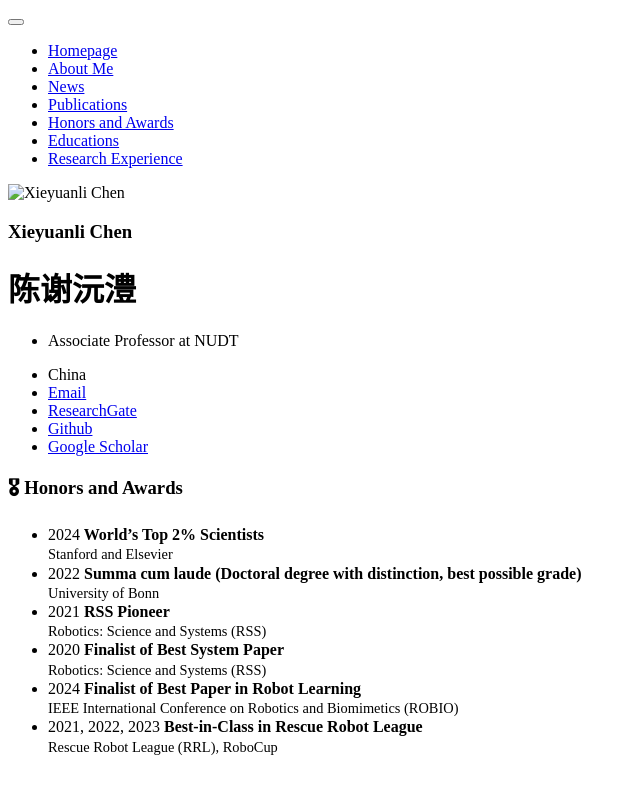
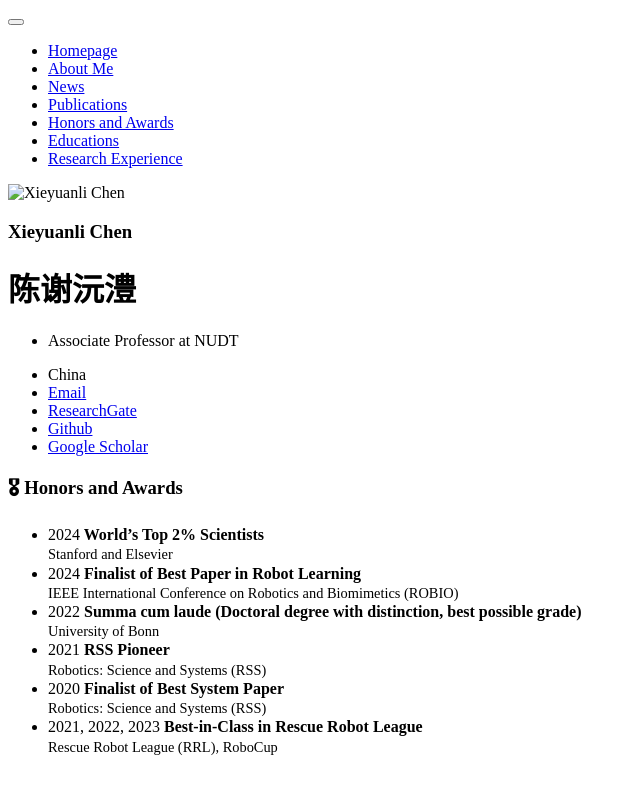
Before and after one commit to shenyehui/Shen-Yehui.github.io, a Jekyll site: the page built from _pages/includes/honers.md, in a window 1280 px wide. Shown: the top 794 px of the page, without its empty margins (0-640 px from the left). Built offline with Jekyll 4.4.1, drawn with Linux system fonts in a browser that asks for light colours; our own code applies the rules of GitHub Pages for plain Markdown files.

Commit message:
Update honers.md

```diff
--- a/_pages/includes/honers.md
+++ b/_pages/includes/honers.md
@@ -5,6 +5,10 @@
 - <p style="margin: 0; line-height: 1.2;">
   2024<strong> World’s Top 2% Scientists</strong> <br>
   <span style="font-size: 90%;">Stanford and Elsevier</span>
+  </p>
+- <p style="margin: 0; line-height: 1.2;">
+  2024<strong> Finalist of Best Paper in Robot Learning</strong><br>
+  <span style="font-size: 90%;">IEEE International Conference on Robotics and Biomimetics (ROBIO)</span>
   </p>
 - <p style="margin: 0; line-height: 1.2;">
   2022<strong> Summa cum laude (Doctoral degree with distinction, best possible grade)</strong> <br>
@@ -19,10 +23,6 @@
   <span style="font-size: 90%;">Robotics: Science and Systems (RSS)</span>
   </p>
 - <p style="margin: 0; line-height: 1.2;">
-  2024<strong> Finalist of Best Paper in Robot Learning</strong><br>
-  <span style="font-size: 90%;">IEEE International Conference on Robotics and Biomimetics (ROBIO)</span>
-  </p>
-- <p style="margin: 0; line-height: 1.2;">
   2021, 2022, 2023<strong> Best‑in‑Class in Rescue Robot League</strong><br>
   <span style="font-size: 90%;">Rescue Robot League (RRL), RoboCup</span>
   </p>
```
